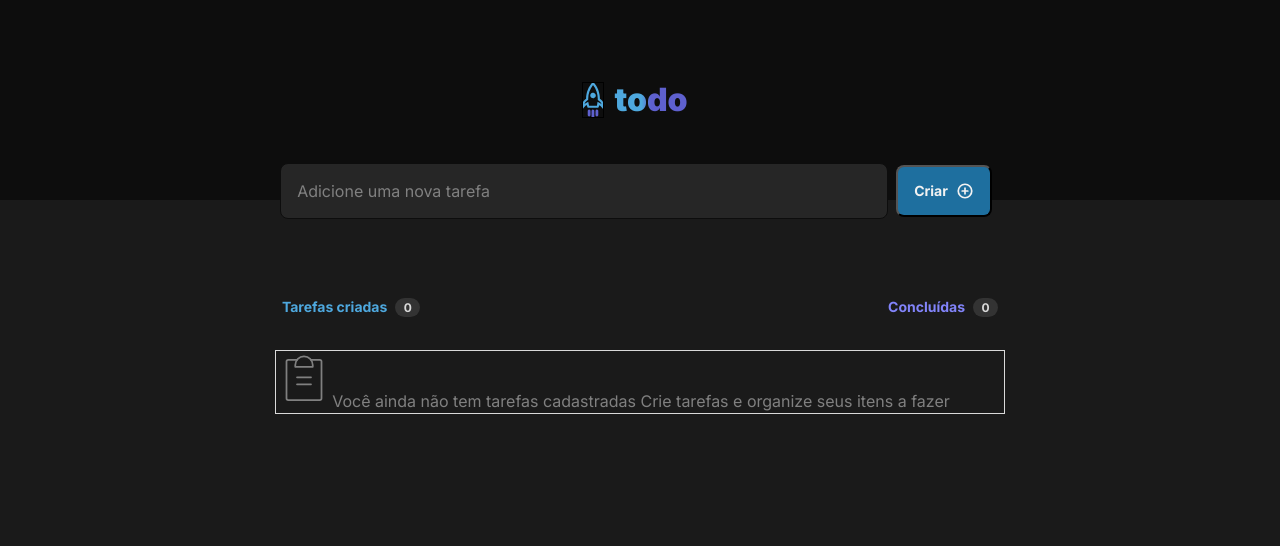
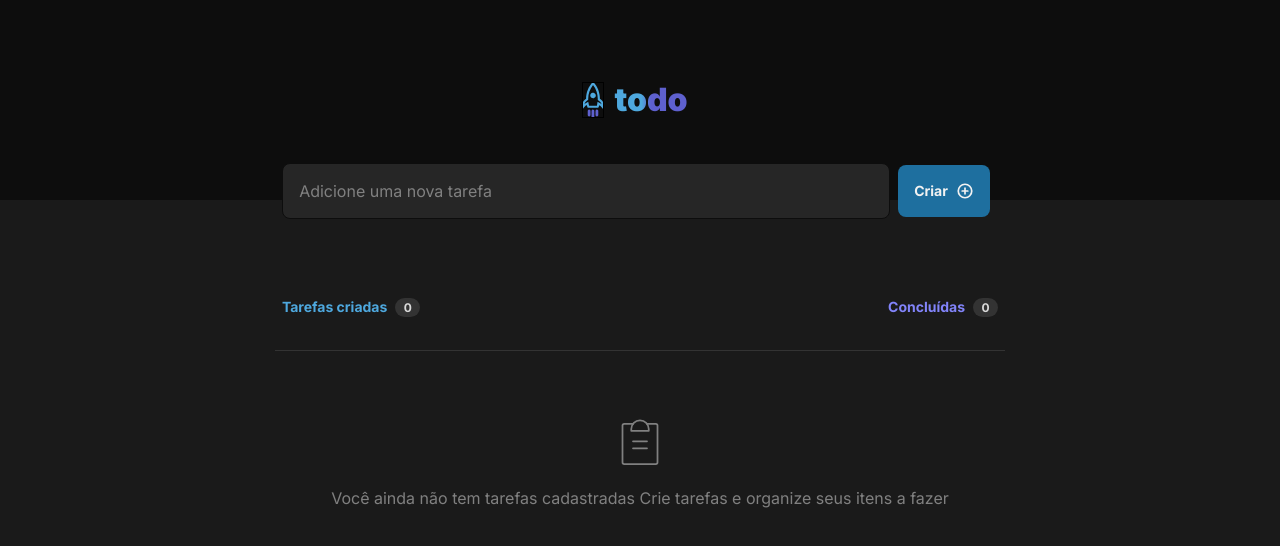
Before and after one commit to mendesrl/Ignite-todo-list, a React (Vite) app: page / in a window 1280 px wide. Shown: the top 546 px of the page. Built offline with nearby package versions, Linux system fonts and the light colour scheme.

Commit message:
add lint

```diff
--- a/src/components/NewTask.modules.css
+++ b/src/components/NewTask.modules.css
@@ -37,6 +37,7 @@
   color: var(--gray-100);
   padding: var(--middle);
   cursor: pointer;
+  border: none;
 }
 .new-task__button:hover {
   background: var(--blue);
--- a/src/components/TaskBoard.modules.css
+++ b/src/components/TaskBoard.modules.css
@@ -27,10 +27,10 @@
   margin-right: 8px;
 }
 .task-status__text--blue {
-    color: var(--blue);
+  color: var(--blue);
 }
 .task-status__text--purple {
-    color: var(--purple);
+  color: var(--purple);
 }
 .task-status__badge {
   display: flex;
@@ -55,6 +55,17 @@
 }
 
 .tasks {
-    width: 60%;
-    border: 1px solid var(--gray-200);
+  width: 60%;
+  border-top: 1px solid var(--gray-400);
+  display: flex;
+  align-items: center;
+  flex-direction: column;
 }
+
+.tasks svg {
+  margin: 4rem 0 1rem;
+}
+
+.tasks__text--bold {
+  font-weight: 700;
+}
```
Also changed, not shown: 1 other file (tests, documents, lock files or other folders).
